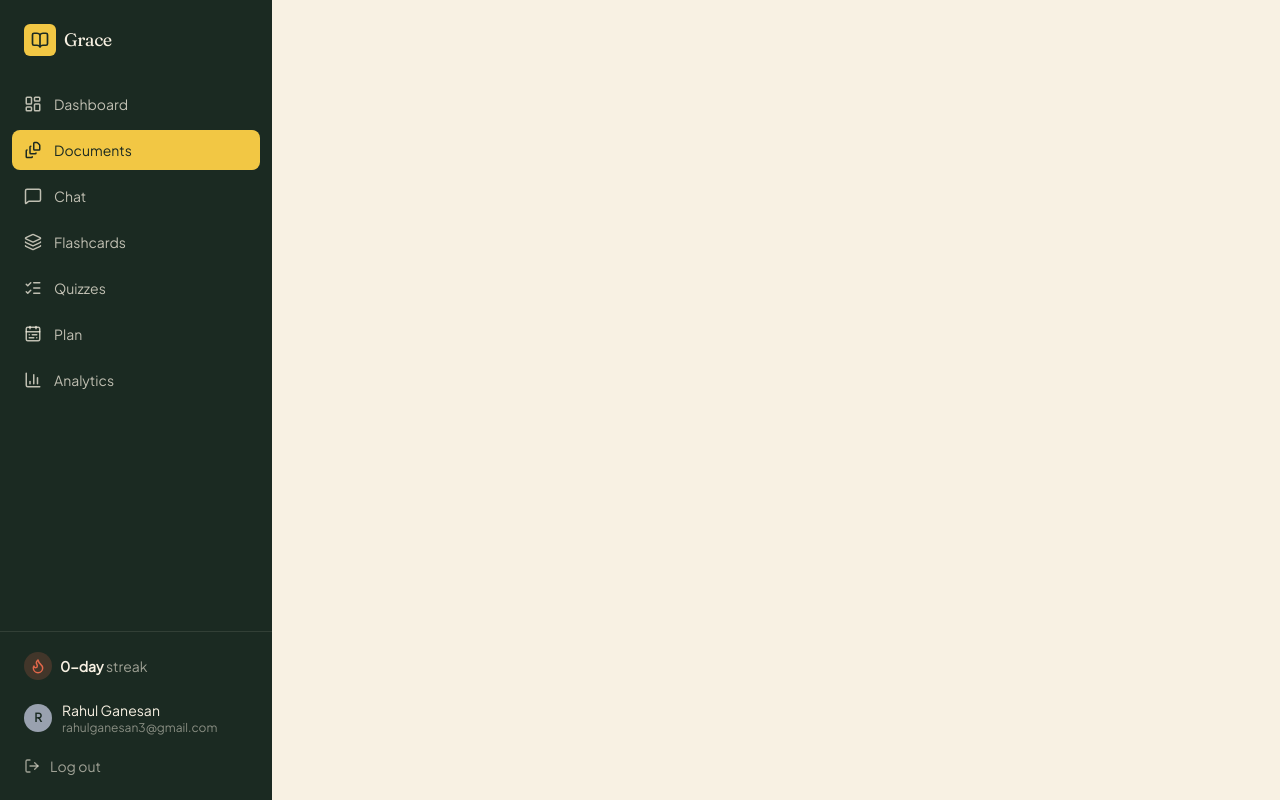
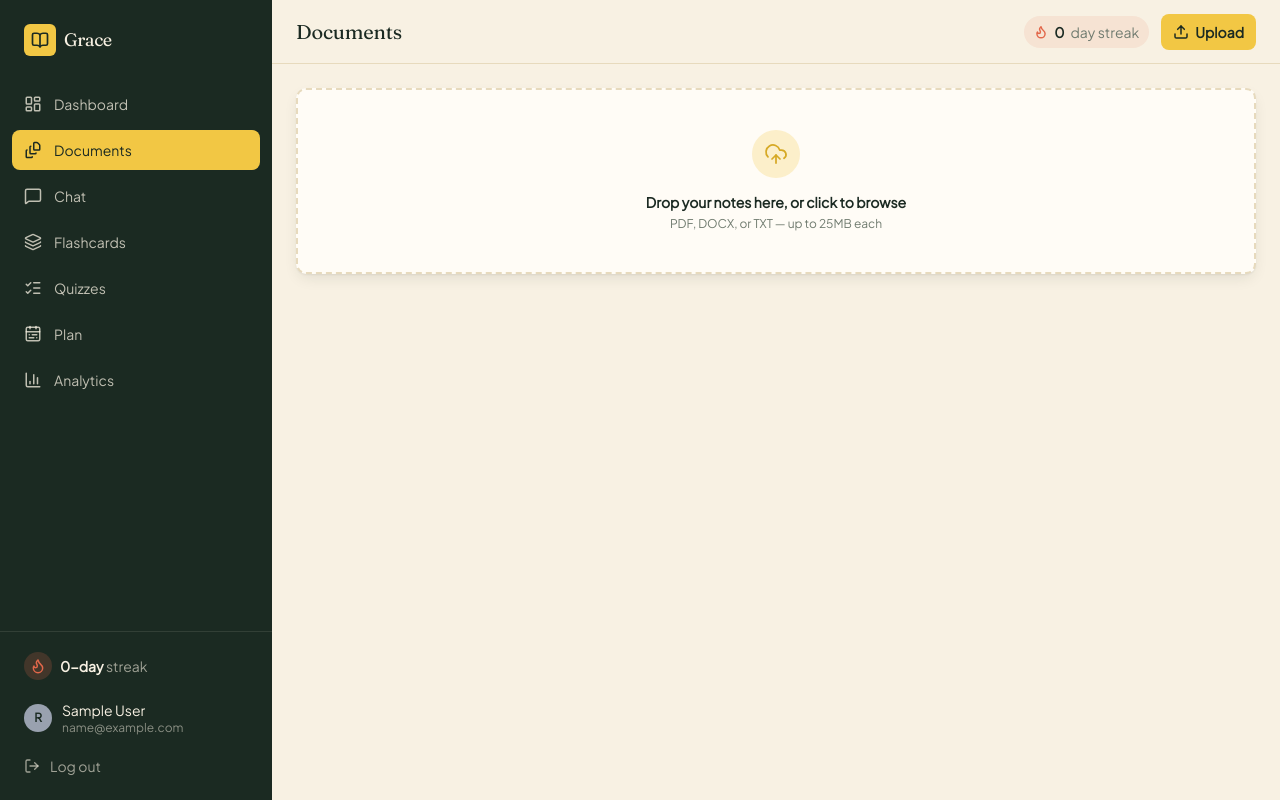
Before and after one commit to rahulg1310/ai-study-buddy, a React (Vite) app in the folder frontend/: page /documents in a window 1280 px wide. Built offline with nearby package versions, Linux system fonts and the light colour scheme; sample sign-in values are in the browser's storage.

Commit message:
upload card

```diff
--- a/frontend/src/App.jsx
+++ b/frontend/src/App.jsx
@@ -1,4 +1,4 @@
-import React from 'react'
+import React, { useContext } from 'react'
 import Landing from './pages/Landing'
 import { Routes , Route } from 'react-router-dom'
 import Signin from './pages/Signin'
@@ -11,22 +11,26 @@ import Quizzes from './pages/Quizzes'
 import Studyplan from './pages/Studyplan'
 import Analytics from './pages/Analytics'
 import Profile from './pages/Profile'
+import { UserData } from './context/UserContext'
+import { Navigate } from 'react-router-dom'
 
 const App = () => {
+  const {user} = useContext(UserData);
+  const token = localStorage.getItem("token");
   return (
     <div>
       <Routes>
-        <Route path="/" element={<Landing />} />
+        <Route path="/" element={token ? <Navigate to="/dashboard" /> : <Landing />} />
         <Route path="/signin" element={<Signin />} />
         <Route path='/signup' element={<Signup />} />
-        <Route path='/dashboard' element={<Dashboard />} />
-        <Route path='/documents' element={<Documents />} />
-        <Route path='/chat' element={<Chat />} />
-        <Route path='/flashcards' element={<Flashcards />} />
-        <Route path='/quizzes' element={<Quizzes />} />
-        <Route path='/plan' element={<Studyplan />} />
-        <Route path='/analytics' element={<Analytics />} />
-        <Route path='/profile' element={<Profile />} />
+        <Route path='/dashboard' element={user ? <Dashboard /> : <Navigate to='/signin' />} />
+        <Route path='/documents' element={user ? <Documents /> : <Navigate to='/signin' />} />
+        <Route path='/chat' element={user ? <Chat /> : <Navigate to='/signin' />} />
+        <Route path='/flashcards' element={user ? <Flashcards /> : <Navigate to='/signin' />} />
+        <Route path='/quizzes' element={user ? <Quizzes /> : <Navigate to='/signin' />} />
+        <Route path='/plan' element={user ? <Studyplan /> : <Navigate to='/signin' />} />
+        <Route path='/analytics' element={user ? <Analytics /> : <Navigate to='/signin' />} />
+        <Route path='/profile' element={user ? <Profile /> : <Navigate to='/signin' />} />
       </Routes>
     </div>
   )
--- a/frontend/src/components/Sidebar.jsx
+++ b/frontend/src/components/Sidebar.jsx
@@ -1,11 +1,13 @@
-import React, { useState } from 'react'
+import React, { useContext, useState } from 'react'
 import { BookOpen } from 'lucide-react'
 import { navItems } from './navConfig'
 import { Flame } from 'lucide-react'
 import { Navigate, useLocation, useNavigate } from 'react-router-dom'
 import { LogOut } from 'lucide-react'
+import { UserData } from '../context/UserContext'
 
 const Sidebar = () => {
+  const {user,setUser} = useContext(UserData);
   const navigate = useNavigate();
   const location = useLocation();
   return (
@@ -52,12 +54,15 @@ const Sidebar = () => {
                 R
             </div>
             <div className="min-w-0 flex flex-col items-start">
-                <p className="text-sm font-medium text-paper truncate">Rahul Ganesan</p>
-                <p className="text-xs text-paper/50 truncate">rahulganesan3@gmail.com</p>
+                <p className="text-sm font-medium text-paper truncate">{user?.name}</p>
+                <p className="text-xs text-paper/50 truncate">{user?.email}</p>
             </div>
         </button>
         <button
           onClick={()=>{
+            localStorage.removeItem("user");
+            localStorage.removeItem("token");
+            setUser(null);
             navigate('/');
           }}
           className="flex items-center gap-2.5 w-full px-2 py-2 mt-1 rounded-lg text-sm text-paper/60 hover:text-paper hover:bg-ink-light transition-colors"
--- /dev/null
+++ b/frontend/src/components/UploadZone.jsx
@@ -0,0 +1,57 @@
+import { useCallback, useRef, useState } from 'react'
+import { UploadCloud } from 'lucide-react'
+
+const ACCEPTED = '.pdf,.docx,.doc,.txt'
+
+export default function UploadZone({onFiles , busy}){
+    const [dragging, setDragging] = useState(false);
+    const inputRef = useRef(null);
+
+    const handleFiles = ((fileList)=>{
+        const files = Array.from(fileList || [])
+        if(files.length) onFiles(files)
+    })
+
+    return (
+        <div
+        onDragOver={(e)=>{
+            e.preventDefault();
+            setDragging(true);
+        }}
+        onDragLeave={()=> setDragging(false)}
+        onDrop={(e)=>{
+            e.preventDefault();
+            setDragging(false);
+            handleFiles(e.dataTransfer.files)
+        }}
+        onClick={()=>inputRef.current?.click()}
+        role='button'
+        tabIndex={0}
+        className={`paper-card border-dashed cursor-pointer text-center px-6 py-10 transition-colors ${
+                    dragging
+                        ? 'border-chalk-blue-dark bg-chalk-blue/10'
+                        : 'hover:border-pencil/40'
+                    }`}
+        style={{ borderWidth: 2 }}
+        >
+            <input
+            ref={inputRef}
+            type='file'
+            accept={ACCEPTED}
+            multiple
+            className='hidden'
+            onChange={(e)=>{
+                handleFiles(e.target.files);
+                e.target.value=''
+            }}
+             />
+            <div className="w-12 h-12 rounded-full bg-highlighter/25 flex items-center justify-center mx-auto mb-3.5">
+                <UploadCloud className="w-6 h-6 text-highlighter-dark" strokeWidth={1.75} />
+            </div>
+            <p className="text-sm font-semibold text-ink mb-1">
+                {busy ? 'Uploading…' : 'Drop your notes here, or click to browse'}
+            </p>
+            <p className="text-xs text-pencil-soft">PDF, DOCX, or TXT — up to 25MB each</p>
+        </div>
+    )
+}
--- a/frontend/src/pages/Documents.jsx
+++ b/frontend/src/pages/Documents.jsx
@@ -1,10 +1,54 @@
-import React from 'react'
+import React, { useState } from 'react'
 import Sidebar from '../components/Sidebar'
+import EmptyState from '../ui/EmptyState'
+import { Flame } from 'lucide-react'
+import { Upload } from 'lucide-react'
+import { Navigate, useNavigate } from 'react-router-dom'
+import StatsCard from '../components/StatsCard'
+import UploadZone from '../components/UploadZone'
 
 const Documents = () => {
+  const [docs, setDocs] = useState([]);
+  const [uploading, setUploading] = useState(false);
+  async function handleFiles(files) {
+    setUploading(true);
+    try{
+      for(const file of files){
+        setDocs((prev)=> [file, ...(prev || [])])
+      }
+    }
+    finally{
+      setUploading(false);
+    }
+  }
   return (
     <div className='min-h-screen flex bg-paper'>
       <Sidebar />
+      <div className='flex-1'>
+        <header className="flex items-center justify-between gap-3 px-4 sm:px-6 h-16 border-b border-paper-line bg-paper/95 backdrop-blur-sm sticky top-0 z-30">
+          <div className="flex items-center gap-3 min-w-0">
+            <h1 className="font-display text-xl text-ink truncate">Documents</h1>
+          </div>
+          <div className="flex items-center gap-2 sm:gap-3">
+            <div className="hidden sm:flex items-center gap-1.5 text-sm text-pencil-soft px-2.5 py-1.5 rounded-full bg-coral/10">
+              <Flame className="w-3.5 h-3.5 text-coral" strokeWidth={2.5} />
+              <span className="font-semibold text-ink">0</span> day streak
+            </div>
+            <button
+            onClick={()=>{
+            navigate('/documents');
+            }}
+            className="inline-flex items-center gap-1.5 text-sm font-semibold text-ink bg-highlighter hover:bg-highlighter-dark transition-colors px-3 py-2 rounded-lg"
+            >
+            <Upload className="w-4 h-4" strokeWidth={2.25} />
+            <span className="hidden sm:inline">Upload</span>
+            </button>
+          </div>
+          </header>
+          <div className='max-w-7xl mx-auto px-4 sm:px-6 py-6 space-y-6'>
+            <UploadZone onFiles={handleFiles} busy={uploading}/>
+          </div>
+      </div>
     </div>
   )
 }
--- a/frontend/src/pages/Signin.jsx
+++ b/frontend/src/pages/Signin.jsx
@@ -1,11 +1,15 @@
-import React, { useState } from 'react'
+import React, { useContext, useState } from 'react'
 import AuthBrandPanel from '../components/AuthBrandPanel'
 import { Lock } from 'lucide-react';
 import { Mail } from 'lucide-react';
 import { ArrowRight } from 'lucide-react';
-import { Navigate, useNavigate } from 'react-router-dom';
+import { useNavigate } from 'react-router-dom';
+import axios from 'axios'
+import LoadModal from '../components/LoadModal';
+import { UserData } from '../context/UserContext';
 
 const Signin = () => {
+  const {user,setUser} = useContext(UserData);
   const navigate = useNavigate();
   const [email, setEmail] = useState('');
   const [password,setPassword] = useState('');
@@ -51,10 +55,32 @@ const Signin = () => {
                 <span className="text-xs text-pencil-soft">or</span>
                 <div className="flex-1 h-px bg-paper-line" />
             </div>
-            <form onSubmit={(e)=>{
+            <form onSubmit={async (e)=>{
                 e.preventDefault();
                 if(!validate()) return;
-                navigate('/dashboard');
+                try{
+                    setLoading(true);
+                    const res = await axios.post(`http://127.0.0.1:8000/signin`,{
+                        email,
+                        password
+                    })
+                    setUser(res.data.user);
+                    localStorage.setItem("user",JSON.stringify(res.data.user));
+                    localStorage.setItem("token",res.data.token);
+                    navigate('/dashboard');
+                }
+                catch(error){
+                    const message = error.response?.data?.detail;
+                    if(message.includes('User')){
+                        setEmailError(message);
+                    }
+                    if(message.includes('password')){
+                        setPassError(message);
+                    }
+                }
+                finally{
+                    setLoading(false);
+                }
             }} className='space-y-2'>
                 <div>
                     <label htmlFor="email" className="block text-sm font-medium text-ink mb-1.5">
@@ -98,7 +124,7 @@ const Signin = () => {
                     </div>
                     <span className='text-[11px] text-[#ff2929] ml-1'>{passError}</span>
                 </div>
-                <button type="submit" className='bg-amber-400/50 disabled:cursor-not-allowed flex items-center justify-center rounded-lg font-body font-semibold transition-colors duration-150 w-full text-black py-2 gap-2 text-[15px] hover:bg-amber-400 shadow-lg'>
+                <button disabled={loading} type="submit" className='bg-amber-400/50 disabled:cursor-not-allowed flex items-center justify-center rounded-lg font-body font-semibold transition-colors duration-150 w-full text-black py-2 gap-2 text-[15px] hover:bg-amber-400 shadow-lg'>
                     <span>Sign in</span>
                     <ArrowRight size={18} className=''/>
                 </button>
@@ -115,6 +141,9 @@ const Signin = () => {
             </form>
         </div>
       </div>
+      {
+        loading && (<LoadModal />)
+      }
     </div>
   )
 }
--- a/frontend/src/pages/Signup.jsx
+++ b/frontend/src/pages/Signup.jsx
@@ -83,16 +83,10 @@ const Signup = () => {
 
               )
               console.log(res.data.message);
-              const newUser={
-                id: res.data.id,
-                name : res.data.name,
-                email : res.data.email
-              }
-              setUser(newUser);
               navigate('/signin');
             }
             catch(error){
-              setEmailError(error.response?.data?.message || "Something went wrong")
+              setEmailError(error.response?.data?.detail || "Something went wrong")
             }
             finally{
               setLoading(false);
```
